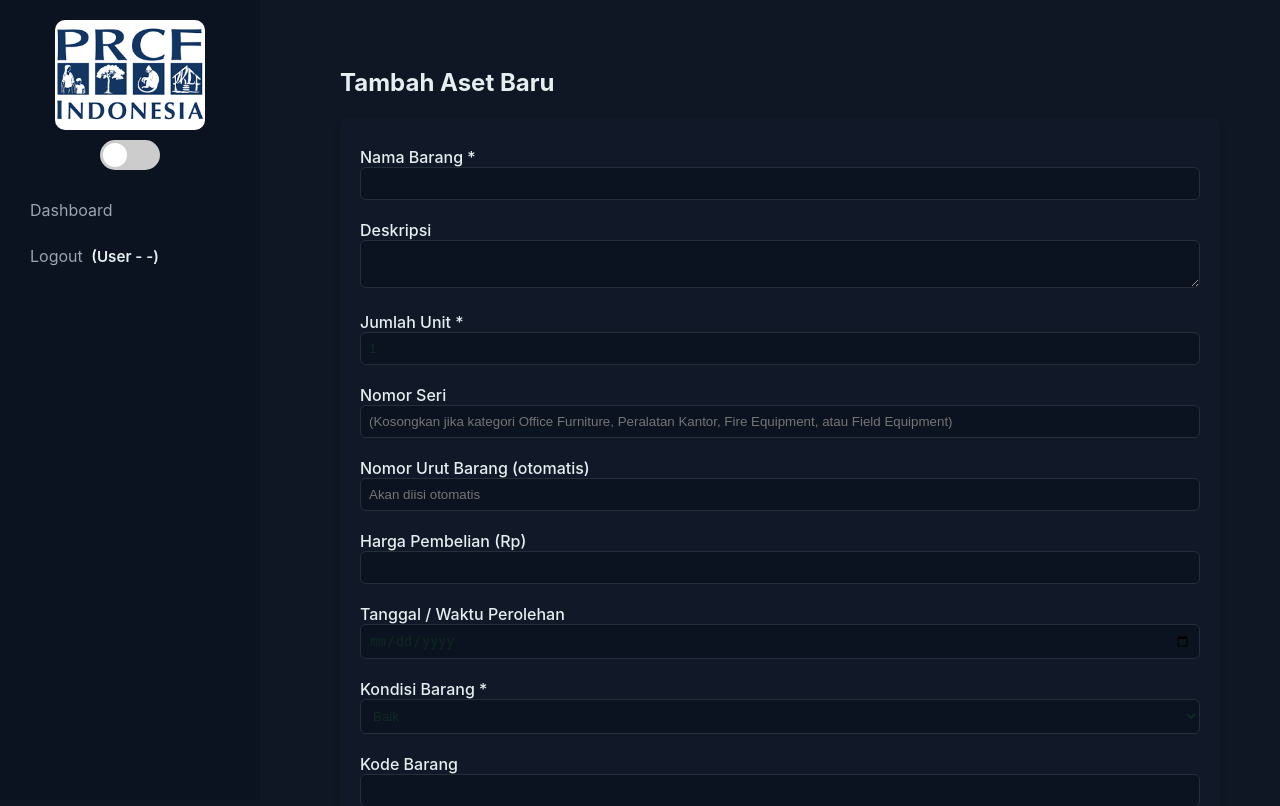
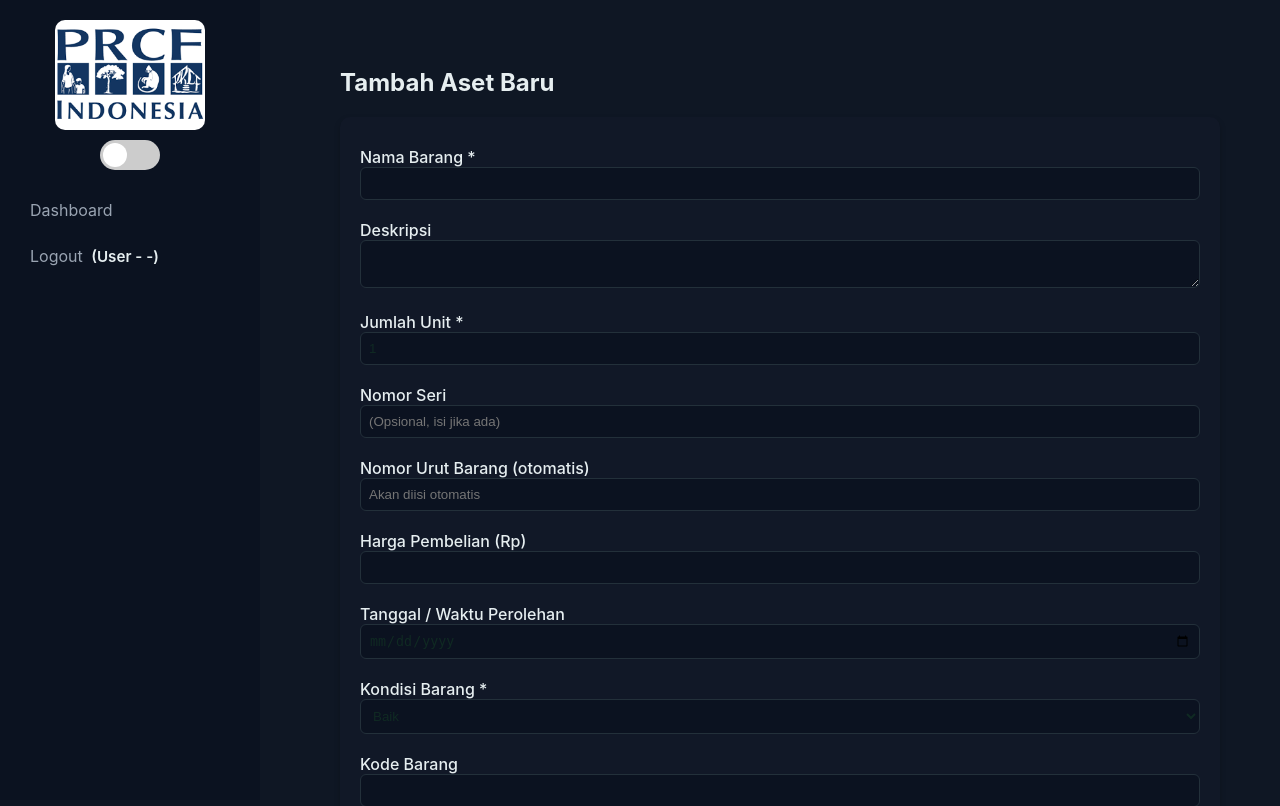
Before and after one commit to ABRORI27/prcf_aset_pro, a PHP site: page /prcf_aset_pro/modules/aset_barang/create.php in a window 1280 px wide. Shown: the top 806 px of the page. Run offline with PHP 8.4, Linux system fonts and the light colour scheme; a user stored in the database is signed in; data comes from the database, SQL or seed files in the repository.

Commit message:
nomor_seri opsional

```diff
--- a/modules/aset_barang/create.php
+++ b/modules/aset_barang/create.php
@@ -18,7 +18,7 @@ if ($_SERVER['REQUEST_METHOD'] === 'POST') {
   $harga_pembelian   = $_POST['harga_pembelian'] ?? null;
   $waktu_perolehan   = $_POST['waktu_perolehan'] ?? null;
   $kondisi_barang    = $_POST['kondisi_barang'] ?? 'Baik';
-  $kode_barang    = $_POST['kode_barang'] ?? null;
+  $kode_barang       = $_POST['kode_barang'] ?? null;
   $kategori_barang   = (int) ($_POST['kategori_barang'] ?? 0);
   $nomor_plat        = $_POST['nomor_plat'] ?? null;
   $program_pendanaan = !empty($_POST['program_pendanaan']) ? (int)$_POST['program_pendanaan'] : null;
@@ -28,49 +28,35 @@ if ($_SERVER['REQUEST_METHOD'] === 'POST') {
   $tanggal_pajak     = $_POST['tanggal_pajak'] ?? null;
   $penanggung_jawab  = $_POST['penanggung_jawab'] ?? null;
   $user_input        = $_SESSION['user_id'] ?? null;
+  $sub_kategori_lapangan = $_POST['sub_kategori_lapangan'] ?? null;
 
-  // Ambil nama kategori untuk cek apakah furniture
+  // Ambil nama kategori
   $kategoriCheck = $conn->query("SELECT nama_kategori FROM kategori_barang WHERE id = $kategori_barang")->fetch_assoc();
   $namaKategori = strtolower($kategoriCheck['nama_kategori'] ?? '');
 
-  // --- Validasi umum ---
-  if (empty($nama_barang) || empty($jumlah_unit) || empty($kategori_barang) || empty($lokasi_barang)) {
-    echo "<div class='alert red'>⚠️ Harap isi semua field wajib!</div>";
-  } else {
+  // --- Tentukan apakah kategori ini kendaraan ---
+  $isKendaraan = false;
+  $namaKategoriLower = strtolower(trim($namaKategori));
+  if (
+      str_contains($namaKategoriLower, 'kendaraan') ||
+      str_contains($sub_kategori_lapangan, 'kendaraan')
+  ) {
+      $isKendaraan = true;
+  }
 
-// --- Atur aturan khusus nomor seri (pengecualian kategori tertentu) ---
-$namaKategoriLower = strtolower(trim($namaKategori));
-
-// Cek apakah kategori termasuk pengecualian (tanpa peduli variasi nama)
-if (
-    str_contains($namaKategoriLower, 'furniture') ||
-    str_contains($namaKategoriLower, 'office equipment') ||
-    str_contains($namaKategoriLower, 'fire equipment') ||
-    str_contains($namaKategoriLower, 'field equipment (non')
-) {
-    // kategori tertentu boleh kosong nomor seri
+  // --- Nomor seri opsional untuk semua kategori ---
   if (empty($nomor_seri)) {
       $nomor_seri = null;
   }
-} else {
-    // kategori lain wajib isi nomor seri
-    if (empty($nomor_seri)) {
-        echo "<div class='alert red'>⚠️ Nomor seri wajib diisi untuk kategori selain Office Furniture, Furniture Kantor, Office Equipment, Field Equipment (Non-Kendaraan), dan Fire Equipment!</div>";
-        exit;
-    }
-}
 
-
-
-
-    // --- Tentukan nomor urut barang otomatis ---
+  // --- Nomor urut otomatis ---
   $queryUrut = $conn->prepare("SELECT MAX(nomor_urut_barang) AS max_urut FROM aset_barang WHERE nama_barang = ?");
   $queryUrut->bind_param("s", $nama_barang);
   $queryUrut->execute();
   $resultUrut = $queryUrut->get_result()->fetch_assoc();
   $nomor_urut_barang = ($resultUrut['max_urut'] ?? 0) + 1;
 
-    // --- Query INSERT (18 kolom bind_param) ---
+  // --- Query INSERT utama ---
   $sql = "INSERT INTO aset_barang (
     nama_barang, deskripsi, jumlah_unit, nomor_seri, nomor_urut_barang,
     harga_pembelian, waktu_perolehan, kondisi_barang, kode_barang,
@@ -79,74 +65,45 @@ if (
   ) VALUES (?, ?, ?, ?, ?, ?, ?, ?, ?, ?, ?, ?, ?, ?, ?, ?, ?, ?)";
 
   $stmt = $conn->prepare($sql);
-    if (!$stmt) {
-      echo "<div class='alert red'>❌ Gagal menyiapkan query: " . $conn->error . "</div>";
-      exit;
-    }
-
   $stmt->bind_param(
     "ssissdssssissiiiss",
-      $nama_barang,        // s
-      $deskripsi,          // s
-      $jumlah_unit,        // i
-      $nomor_seri,         // s
-      $nomor_urut_barang,  // i
-      $harga_pembelian,    // d
-      $waktu_perolehan,    // s
-      $kondisi_barang,     // s
-      $kode_barang,     // s
-      $kategori_barang,    // i
-      $nomor_plat,         // s
-      $program_pendanaan,  // i
-      $lokasi_barang,      // i
-      $user_input,         // i
-      $foto_barang,        // s
-      $status_penggunaan,  // s
-      $tanggal_pajak,      // s
-      $penanggung_jawab    // s
+    $nama_barang,
+    $deskripsi,
+    $jumlah_unit,
+    $nomor_seri,
+    $nomor_urut_barang,
+    $harga_pembelian,
+    $waktu_perolehan,
+    $kondisi_barang,
+    $kode_barang,
+    $kategori_barang,
+    $nomor_plat,
+    $program_pendanaan,
+    $lokasi_barang,
+    $user_input,
+    $foto_barang,
+    $status_penggunaan,
+    $tanggal_pajak,
+    $penanggung_jawab
   );
 
   if ($stmt->execute()) {
-  // --- Ambil ID aset yang baru saja dimasukkan ---
     $aset_id = $conn->insert_id;
 
-  // --- Cek apakah kategori adalah kendaraan atau subkategori kendaraan lapangan ---
-  $isKendaraan = false;
-
-  // Cek dari nama kategori utama
-  if (str_contains($namaKategoriLower, 'kendaraan')) {
-      $isKendaraan = true;
-  }
-
-  // Cek juga jika sub_kategori_lapangan dipilih 'kendaraan'
-  if (isset($_POST['sub_kategori_lapangan']) && $_POST['sub_kategori_lapangan'] === 'kendaraan') {
-      $isKendaraan = true;
-  }
-
-  // --- Jika aset termasuk kendaraan, otomatis insert ke tabel kendaraan ---
+    // Jika kendaraan, masukkan ke tabel kendaraan
     if ($isKendaraan) {
         $insertKendaraan = $conn->prepare("
           INSERT INTO kendaraan (aset_id, nomor_seri, nomor_plat, tanggal_pajak, penanggung_jawab)
           VALUES (?, ?, ?, ?, ?)
         ");
-      $insertKendaraan->bind_param(
-        "issss",
-        $aset_id,
-        $nomor_seri,
-        $nomor_plat,
-        $tanggal_pajak,
-        $penanggung_jawab
-      );
+        $insertKendaraan->bind_param("issss", $aset_id, $nomor_seri, $nomor_plat, $tanggal_pajak, $penanggung_jawab);
         $insertKendaraan->execute();
     }
 
-  // --- Tampilkan notifikasi sukses dan kembali ke halaman daftar aset ---
     echo "<script>alert('✅ Data aset berhasil ditambahkan!'); window.location='read.php';</script>";
     exit;
   } else {
     echo "<div class='alert red'>❌ Gagal menambah data: " . $stmt->error . "</div>";
-}
-
   }
 }
 ?>
@@ -165,7 +122,7 @@ if ($stmt->execute()) {
     <input type="number" name="jumlah_unit" min="1" value="1" required>
 
     <label>Nomor Seri</label>
-    <input type="text" name="nomor_seri" placeholder="(Kosongkan jika kategori Office Furniture, Peralatan Kantor, Fire Equipment, atau Field Equipment)">
+    <input type="text" name="nomor_seri" id="nomor_seri" placeholder="(Opsional, isi jika ada)">
 
     <label>Nomor Urut Barang (otomatis)</label>
     <input type="text" name="nomor_urut_barang" readonly placeholder="Akan diisi otomatis">
@@ -182,7 +139,7 @@ if ($stmt->execute()) {
       <option value="Rusak">Rusak</option>
       <option value="Rusak-kaki kursi patah">Rusak-kaki kursi patah</option>
       <option value="Hilang">Hilang</option>
-      <option value="Habis masa pakai">Habis masa pakai</option>
+      <option value="Habis Masa Pakai">Habis Masa Pakai</option>
       <option value="Sedang diservis">Sedang diservis</option>
     </select>
 
@@ -190,33 +147,31 @@ if ($stmt->execute()) {
     <input type="text" name="kode_barang">
 
     <label>Kategori Barang <span style="color:red">*</span></label>
-    <select name="kategori_barang" id="kategori_barang" required onchange="toggleSubKategori()">
+    <select name="kategori_barang" id="kategori_barang" required onchange="handleKategoriChange()">
       <option value="">-- Pilih Kategori --</option>
       <?php while ($row = $kategoriList->fetch_assoc()): ?>
-        <?php if ($row['nama_kategori'] != 'Kendaraan'): // 🚫 Kendaraan disembunyikan ?>
         <option value="<?= $row['id']; ?>"><?= htmlspecialchars($row['nama_kategori']); ?></option>
-        <?php endif; ?>
       <?php endwhile; ?>
+      <option value="lapangan">Peralatan Lapangan (Kendaraan)</option>
+      <option value="lapangan_non">Peralatan Lapangan (Non-Kendaraan)</option>
     </select>
 
-    <!-- Subkategori khusus Peralatan Lapangan -->
+    <!-- Subkategori Lapangan -->
     <div id="subKategoriLapangan" style="display:none; margin-top:10px;">
       <label>Sub Kategori Peralatan Lapangan</label>
-      <select name="sub_kategori_lapangan" id="sub_kategori_lapangan" onchange="toggleKendaraanFields()">
+      <select name="sub_kategori_lapangan" id="sub_kategori_lapangan" onchange="handleKategoriChange()">
         <option value="">-- Pilih Sub Kategori --</option>
         <option value="kendaraan">Kendaraan Lapangan</option>
         <option value="non">Non-Kendaraan Lapangan</option>
       </select>
     </div>
 
-    <!-- Field tambahan untuk kategori kendaraan -->
+    <!-- Field tambahan kendaraan -->
     <div id="kendaraanFields" style="display:none;">
       <label>Nomor Plat</label>
       <input type="text" name="nomor_plat">
-
       <label>Tanggal Pajak Berlaku Sampai</label>
       <input type="date" name="tanggal_pajak">
-
       <label>Penanggung Jawab</label>
       <input type="text" name="penanggung_jawab">
     </div>
@@ -228,7 +183,6 @@ if ($stmt->execute()) {
         <option value="<?= $row['id']; ?>"><?= htmlspecialchars($row['nama_program']); ?></option>
       <?php endwhile; ?>
     </select>
-
 
     <label>Lokasi Barang <span style="color:red">*</span></label>
     <select name="lokasi_barang" required>
@@ -246,10 +200,27 @@ if ($stmt->execute()) {
 </div>
 
 <script>
-function toggleKendaraanFields() {
-  const kategori = document.getElementById('kategori_barang').options[document.getElementById('kategori_barang').selectedIndex].text.toLowerCase();
+function handleKategoriChange() {
+  const kategoriSelect = document.getElementById('kategori_barang');
+  const subLapangan = document.getElementById('subKategoriLapangan');
   const kendaraanFields = document.getElementById('kendaraanFields');
-  kendaraanFields.style.display = kategori === 'kendaraan' ? 'block' : 'none';
+
+  const selectedText = kategoriSelect.options[kategoriSelect.selectedIndex].text.toLowerCase();
+  const subSelected = document.getElementById('sub_kategori_lapangan')?.value || '';
+
+  // Tampilkan subkategori lapangan bila kategori mengandung "lapangan"
+  if (selectedText.includes('lapangan')) {
+    subLapangan.style.display = 'block';
+  } else {
+    subLapangan.style.display = 'none';
+  }
+
+  // Tampilkan field kendaraan jika kategori atau subkategori mengandung "kendaraan"
+  if (selectedText.includes('kendaraan') || subSelected === 'kendaraan') {
+    kendaraanFields.style.display = 'block';
+  } else {
+    kendaraanFields.style.display = 'none';
+  }
 }
 </script>
 
```
Lines whose indentation alone changed are shown as unchanged.
